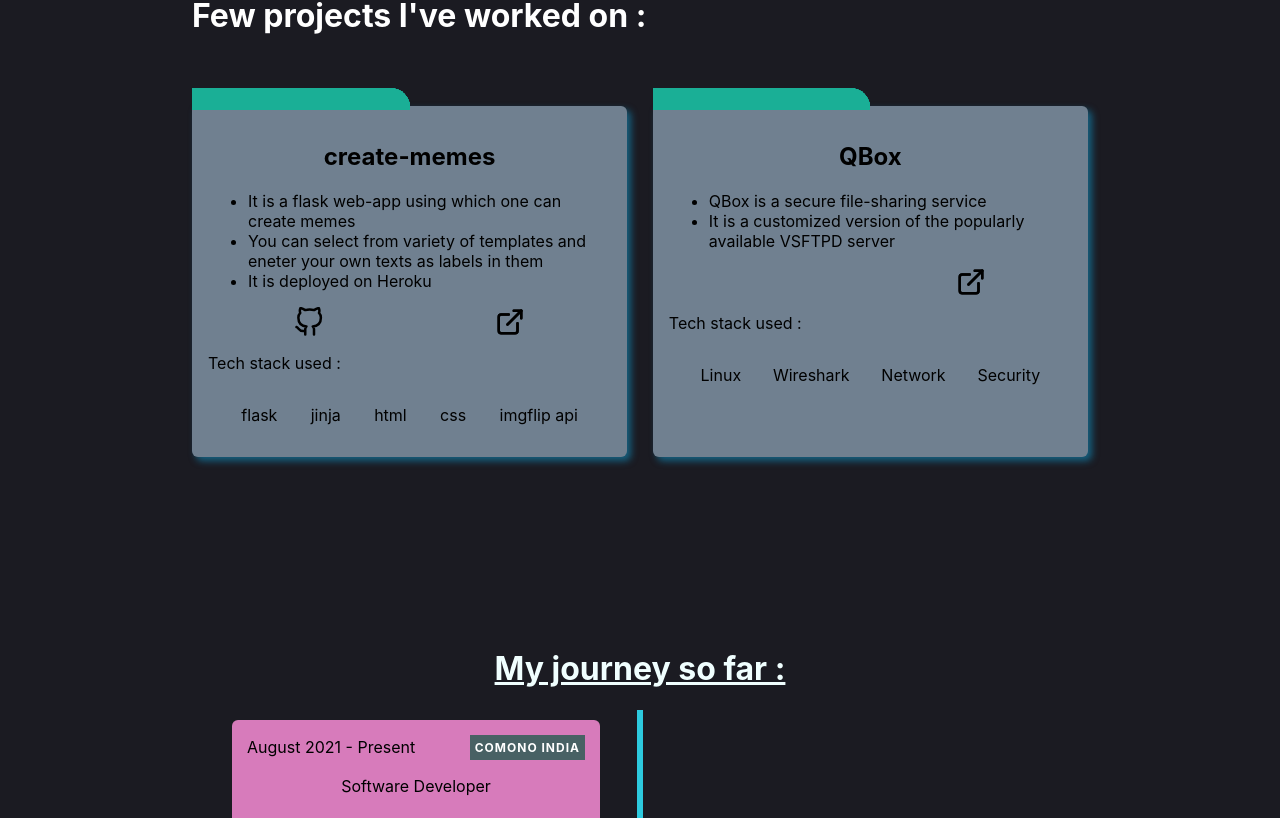
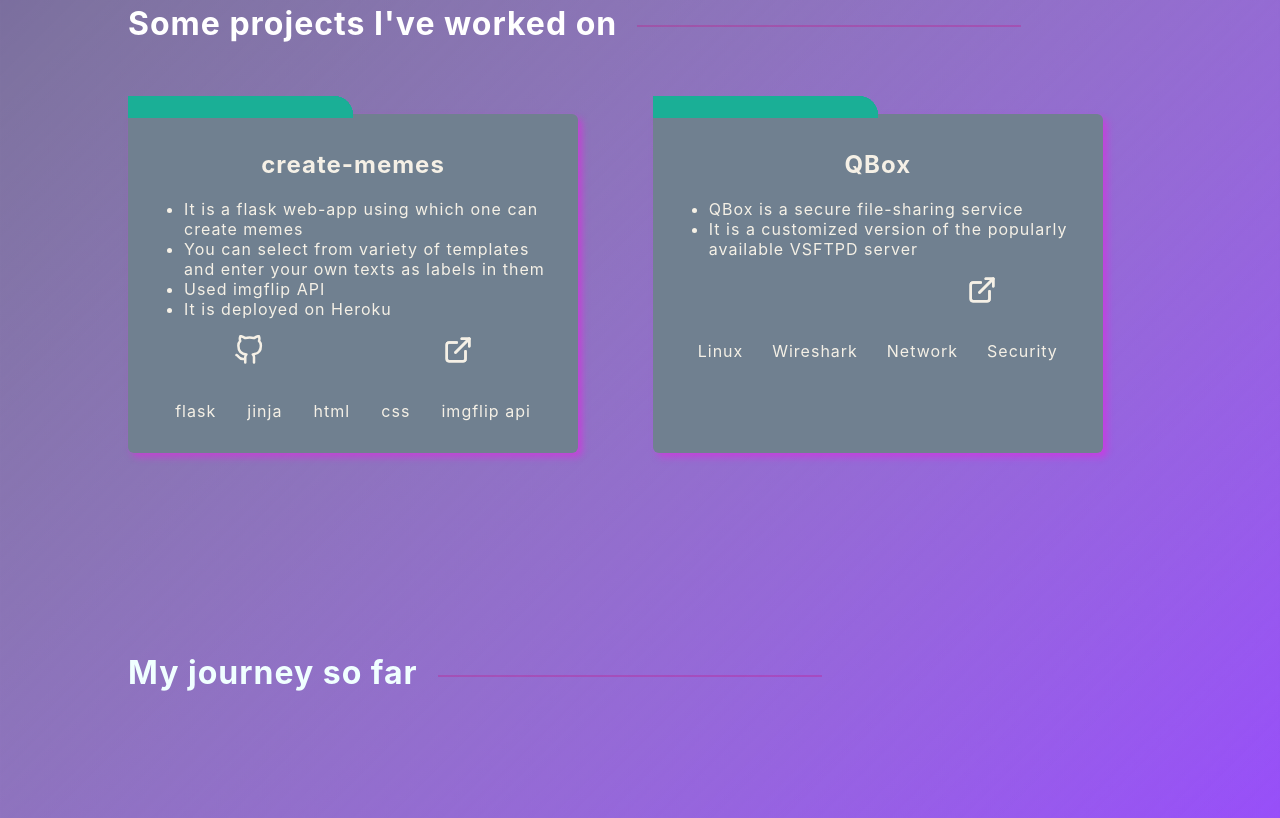
Before and after one commit to PacificPR/my-portfolio, a Next.js app: page / in a window 1280 px wide. Shown: the part 1422-2240 px from the top of the page. Built offline with nearby package versions, Linux system fonts and the light colour scheme.

Commit message:
types added, style improved

```diff
--- a/src/components/Experience.tsx
+++ b/src/components/Experience.tsx
@@ -6,7 +6,9 @@ import { timelineData } from "../utils/constants";
 const Experience: NextPage = () => {
   return (
     <div className={styles.experience} id="experience">
-      <h1>My journey so far : </h1>
+      <h1>
+        My journey so far <span />
+      </h1>
 
       {timelineData.length > 0 && (
         <div className={styles.timeline}>
--- a/src/components/ProjectCard.tsx
+++ b/src/components/ProjectCard.tsx
@@ -1,9 +1,6 @@
 import styles from "@/src/styles/ProjectCard.module.css";
 import { ProjectType } from "@/src/types/types";
 import { NextPage } from "next";
-import Link from "next/link";
-import Image from "next/image";
-import { JSXElementConstructor } from "react";
 
 interface ProjectCardProps {
   project: ProjectType;
@@ -17,6 +14,7 @@ const ProjectCard: NextPage<ProjectCardProps> = (props) => {
   let visRepo = "hidden";
   if (project["external-link"]) visExternal = "visible";
   if (project["repo-link"]) visRepo = "visible";
+
   return (
     <div className={styles.project}>
       <h2>{project.title}</h2>
@@ -74,7 +72,6 @@ const ProjectCard: NextPage<ProjectCardProps> = (props) => {
           </a>
         </div>
       </div>
-      <p>Tech stack used : </p>
       <div className={styles.tech}>
         {project["tech-stack"].map((tech) => (
           <p key={tech}>{tech}</p>
--- a/src/components/Projects.tsx
+++ b/src/components/Projects.tsx
@@ -4,12 +4,12 @@ import styles from "@/src/styles/Projects.module.css";
 import { NextPage } from "next";
 
 const Projects: NextPage = () => {
-  //listProjects will be an array of objects,
-  // each object having, title, summary, github-link, external-link(if available)
-
   return (
     <div className={styles.projects} id="projects">
-      <h1>Few projects I&apos;ve worked on : </h1>
+      <h1>
+        Some projects I&apos;ve worked on
+        <span />
+      </h1>
       <div className={styles.list}>
         {listProjects.map((project, index) => (
           <ProjectCard key={index} project={project} />
--- a/src/styles/Experience.module.css
+++ b/src/styles/Experience.module.css
@@ -1,19 +1,32 @@
 .experience {
-  margin: 15vw;
+  margin: 25vh 10vw;
 }
 
 .experience h1 {
   color: azure;
-  text-align: center;
-  text-decoration: underline;
+  /* text-align: center;
+  text-decoration: underline; */
   text-underline-position: 22px;
+  display: flex;
+  place-items: center;
+}
+
+.experience h1 span {
+  content: "";
+  display: block;
+  position: relative;
+  top: 3px;
+  width: 30vw;
+  height: 2px;
+  margin-left: 20px;
+  background-color: #c7158552;
 }
 
 /* The actual timeline (the vertical ruler) */
 .timeline {
   position: relative;
   max-width: 1200px;
-  margin: 0 auto;
+  margin: 150px auto;
   font-size: 16px;
 }
 
@@ -73,6 +86,9 @@
 .content p {
   align-self: center;
   padding: 0;
+  color: black;
+  font-weight: 500;
+  text-shadow: 0 1px rgb(108, 108, 199);
 }
 
 .content a {
@@ -136,13 +152,14 @@
   flex-direction: column;
   /* padding: 20px 30px; */
   padding: 15px;
-  background-color: #d77bbb;
+  /* background-color: #d77bbb; */
+  background: linear-gradient(45deg, #675772, transparent);
   position: relative;
   border-radius: 6px;
   min-width: 240px;
 }
 
-/* Media queries - Responsive timeline on screens less than 600px wide */
+/* Media queries - Responsive timeline on screens less than 800px wide */
 @media only screen and (max-width: 800px) {
   /* Place the timelime to the left */
   .timeline::after {
@@ -179,6 +196,7 @@
 @media only screen and (max-width: 1120px) and (min-width: 801px) {
   .head {
     flex-direction: column-reverse;
+    gap: 10px;
   }
   .head span {
     text-align: center;
@@ -198,9 +216,13 @@
 @media only screen and (max-width: 620px) {
   .head {
     flex-direction: column-reverse;
+    gap: 10px;
   }
   .head span {
     text-align: center;
     width: 100%;
   }
+  .experience h1 span {
+    display: none;
+  }
 }
--- a/src/styles/GoToTop.module.css
+++ b/src/styles/GoToTop.module.css
@@ -4,11 +4,12 @@
   bottom: 20px;
   right: 30px;
   z-index: 99;
-  background-color: #1b1b22;
+  border-radius: 50%;
+  background-color: #a27da740;
   border: none;
   cursor: pointer;
 }
 
 .gotoTop:hover {
-  background-color: rgb(22, 22, 27);
+  background-color: rgb(53, 53, 61);
 }
--- a/src/styles/ProjectCard.module.css
+++ b/src/styles/ProjectCard.module.css
@@ -1,11 +1,12 @@
 .project {
   max-width: 450px;
+  min-width: 240px;
   margin-top: 50px;
   padding: 1rem;
   position: relative;
   background-color: #708090;
   border-radius: 0 6px 6px 6px;
-  box-shadow: 4px 4px 7px rgba(17, 144, 194, 0.59);
+  box-shadow: 4px 4px 7px rgba(231, 35, 227, 0.59);
   cursor: pointer;
 }
 
@@ -46,11 +47,16 @@
 .tech {
   display: flex;
   justify-content: space-evenly;
+  margin-top: 20px;
+}
+
+.tech p {
+  text-align: center;
 }
 
 @media screen and (max-width: 450px) {
   .tech {
     display: grid;
-    grid-template-columns: repeat(3, 1fr);
+    grid-template-columns: repeat(2, 1fr);
   }
 }
--- a/src/styles/Projects.module.css
+++ b/src/styles/Projects.module.css
@@ -1,11 +1,24 @@
 .projects {
   display: flex;
   flex-direction: column;
-  margin: 15vw;
+  margin: 25vh 10vw;
 }
 
 .projects h1 {
   color: white;
+  display: flex;
+  place-items: center;
+}
+
+.projects h1 span {
+  content: "";
+  display: block;
+  position: relative;
+  top: 3px;
+  width: 30vw;
+  height: 2px;
+  margin-left: 20px;
+  background-color: #c7158552;
 }
 
 .projects h2 {
@@ -23,4 +36,7 @@
     display: flex;
     flex-direction: column;
   }
+  .projects h1 span {
+    display: none;
+  }
 }
--- a/src/styles/globals.css
+++ b/src/styles/globals.css
@@ -4,8 +4,16 @@ body {
   margin: 0;
   font-family: -apple-system, BlinkMacSystemFont, Segoe UI, Roboto, Oxygen,
     Ubuntu, Cantarell, Fira Sans, Droid Sans, Helvetica Neue, sans-serif;
-  background-color: #1b1b22;
+  /* background-image: linear-gradient(135deg, #386ce3, #2c2828); */
+  background: linear-gradient(
+      135deg,
+      rgb(76 59 124 / 80%),
+      rgb(65 81 118 / 0%) 70.71%
+    ),
+    linear-gradient(-45deg, rgb(110 0 255 / 80%), rgba(0, 255, 0, 0) 70.71%);
   scroll-behavior: smooth;
+  color: rgb(245, 240, 230);
+  letter-spacing: 1px;
 }
 
 a {
@@ -16,3 +24,7 @@ a {
 * {
   box-sizing: border-box;
 }
+
+/*
+  TODO : Reduce margin, padding on smaller screens
+*/
--- a/src/utils/constants.ts
+++ b/src/utils/constants.ts
@@ -1,11 +1,11 @@
-import { ProjectType } from "../types/types";
+import { ProjectType, TimeLineDataType } from "../types/types";
 
 export const listProjects: ProjectType[] = [
   {
     id: 0,
     title: "create-memes",
     summary:
-      "It is a flask web-app using which one can create memes. You can select from variety of templates and eneter your own texts as labels in them. It is deployed on Heroku.",
+      "It is a flask web-app using which one can create memes. You can select from variety of templates and enter your own texts as labels in them. Used imgflip API. It is deployed on Heroku.",
     "repo-link": "https://github.com/PacificPR/creatememes",
     "external-link": "https://creatememes.herokuapp.com/",
     "tech-stack": ["flask", "jinja", "html", "css", "imgflip api"],
@@ -22,7 +22,7 @@ export const listProjects: ProjectType[] = [
   },
 ];
 
-export const timelineData = [
+export const timelineData: TimeLineDataType[] = [
   {
     text: "Develop platform that helps in accessing data easily. Allow filtering, sorting and other functionalities on the data present on ElasticSearch cluster. Working on tech stack : React, FastApi, AWS and Terraform.",
     date: "August 2021 - Present",
@@ -30,7 +30,6 @@ export const timelineData = [
     category: {
       tag: "Comono India",
       color: "#486164",
-      role: "Full Stack Developer and Co-founder",
     },
     link: {
       url: "https://comono.no",
```
Also changed, not shown: src/components/Timeline.tsx (+8 -1 lines), src/types/types.ts (+8 -0 lines).
